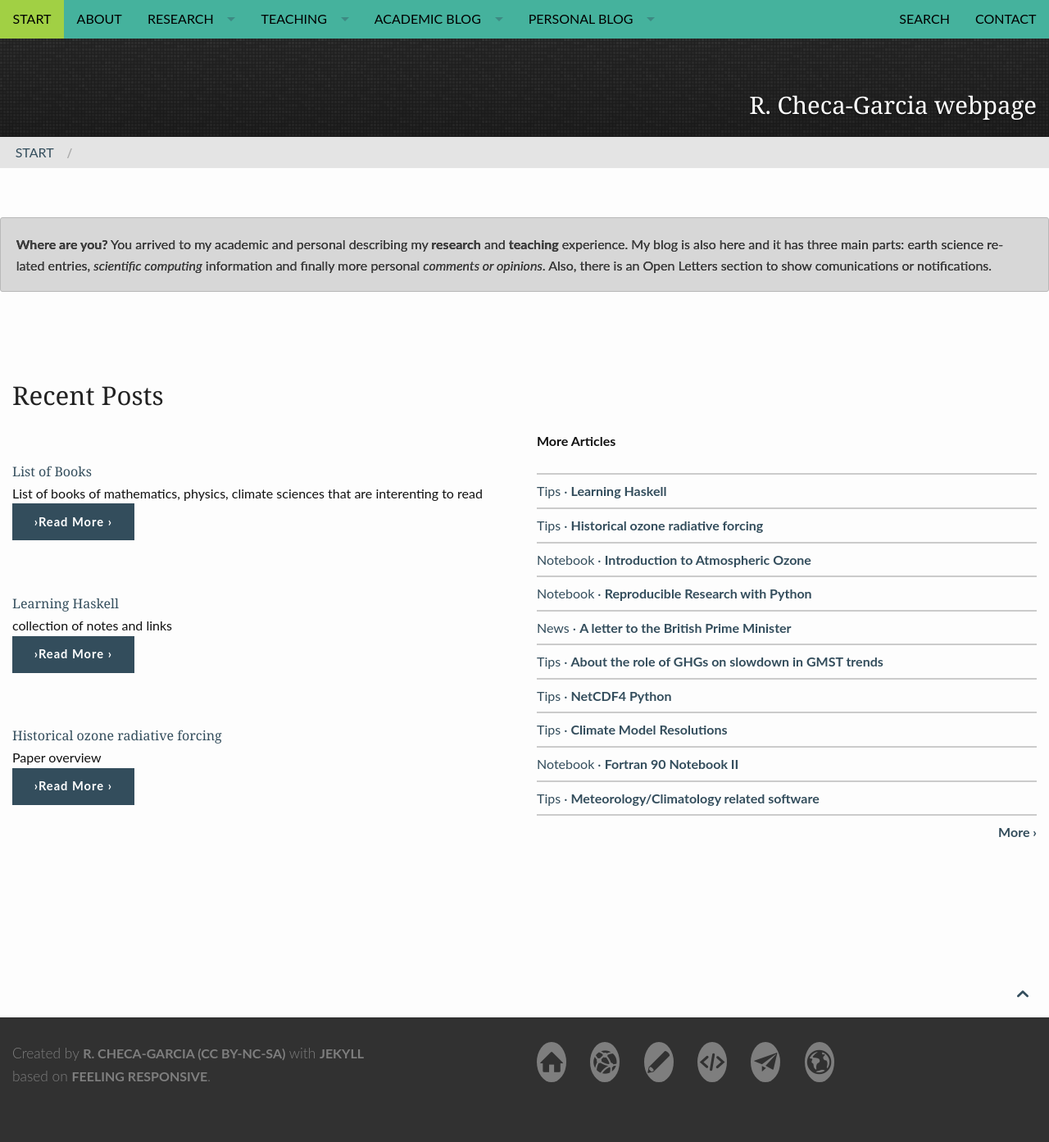
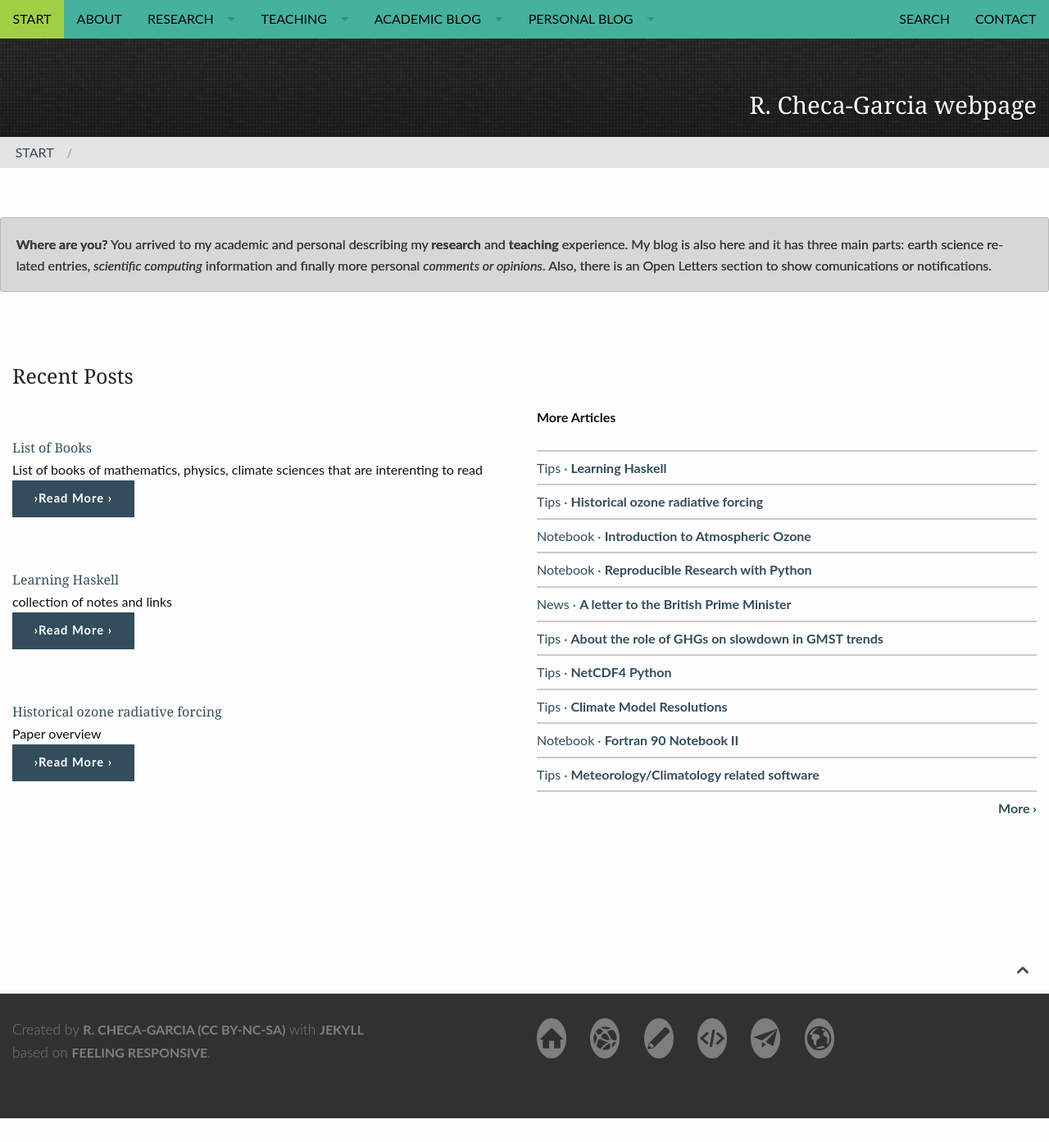
Before and after one commit to RCHG/rchg.github.io, a Jekyll site: the page built from pages/pages-root-folder/index.md, in a window 1280 px wide. Shown: the whole page at 82% size. Built offline with Jekyll 4.4.1, drawn with Linux system fonts in a browser that asks for light colours; nearby versions of some CDN libraries; comment, search, counter and statistics services are not loaded; after the commit the page ends 1364 px from its top, so only the background shows below that.

Commit message:
Update frontpage.html

```diff
--- a/_layouts/frontpage.html
+++ b/_layouts/frontpage.html
@@ -50,7 +50,7 @@ format: blog-index
             </p>
             {% endif %}
             {% else post.image.homepage == NULL %}
-            <h2>{{ site.data.language.new_blog_entries }}</h2>
+            <h3>{{ site.data.language.new_blog_entries }}</h3>
             {% endif %}
             {% endfor %}
         </div><!-- /.small-12.columns -->
```
